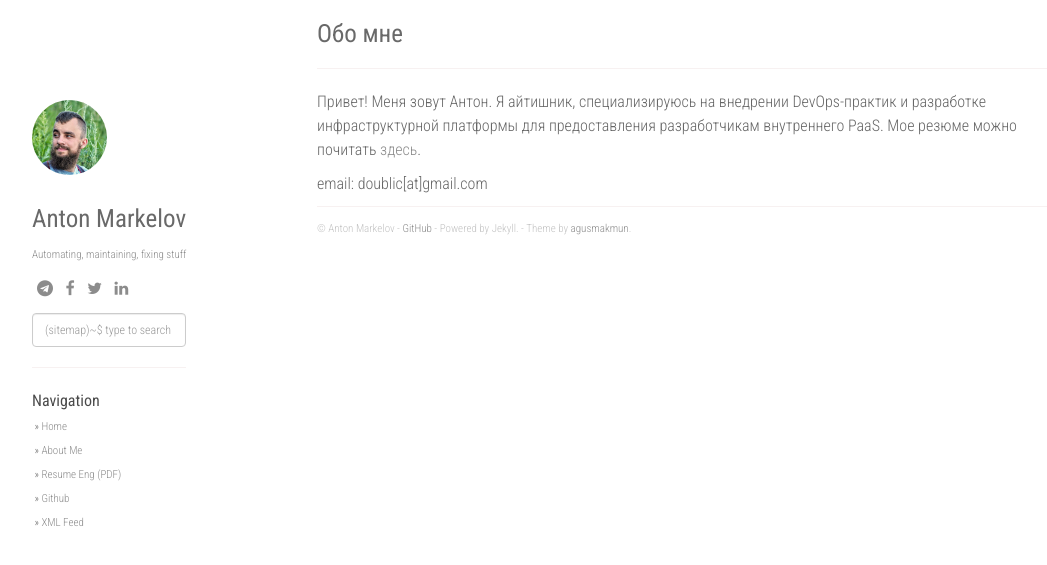
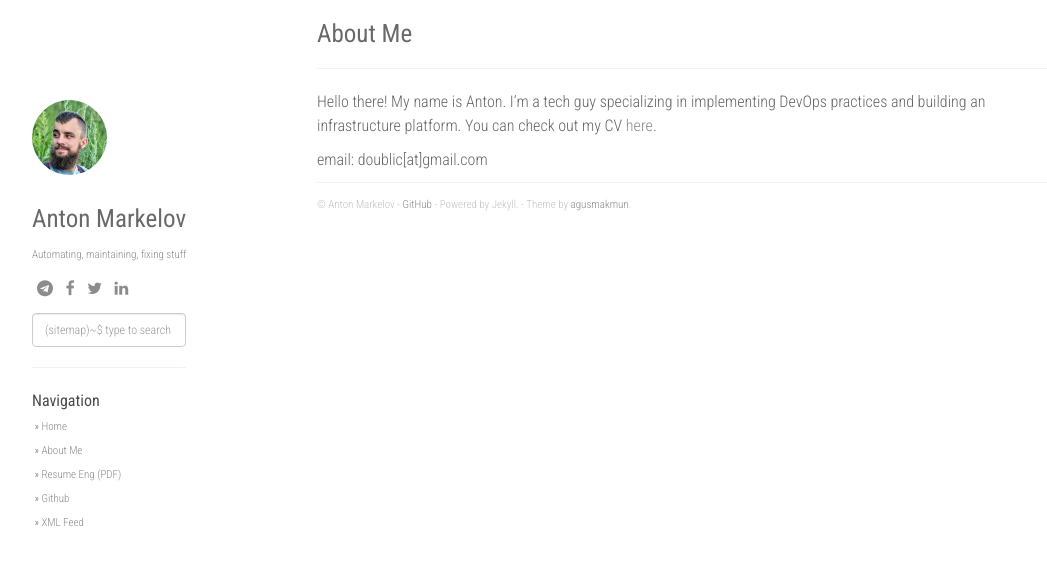
Before and after one commit to strangeman/strangeman.github.io, a Jekyll site: the page built from about.md, in a window 1280 px wide. Shown: the top 565 px of the page, without its empty margins (53-1100 px from the left). Built offline with Jekyll 4.4.1, drawn with Linux system fonts in a browser that asks for light colours; nearby versions of some CDN libraries.

Commit message:
eng about me

```diff
--- a/about.md
+++ b/about.md
@@ -1,9 +1,9 @@
 ---
 layout: page
-title: Обо мне
+title: About Me
 permalink: /about/
 ---
 
-Привет! Меня зовут Антон. Я айтишник, специализируюсь на внедрении DevOps-практик и разработке инфраструктурной платформы для предоставления разработчикам внутреннего PaaS. Мое резюме можно почитать [здесь](static/Anton-Markelov-DevOps-CV-20241225-2.pdf).
+Hello there! My name is Anton. I'm a tech guy specializing in implementing DevOps practices and building an infrastructure platform. You can check out my CV [here](static/Anton-Markelov-DevOps-CV-20241225-2.pdf).
 
 email: doublic[at]gmail.com
```
